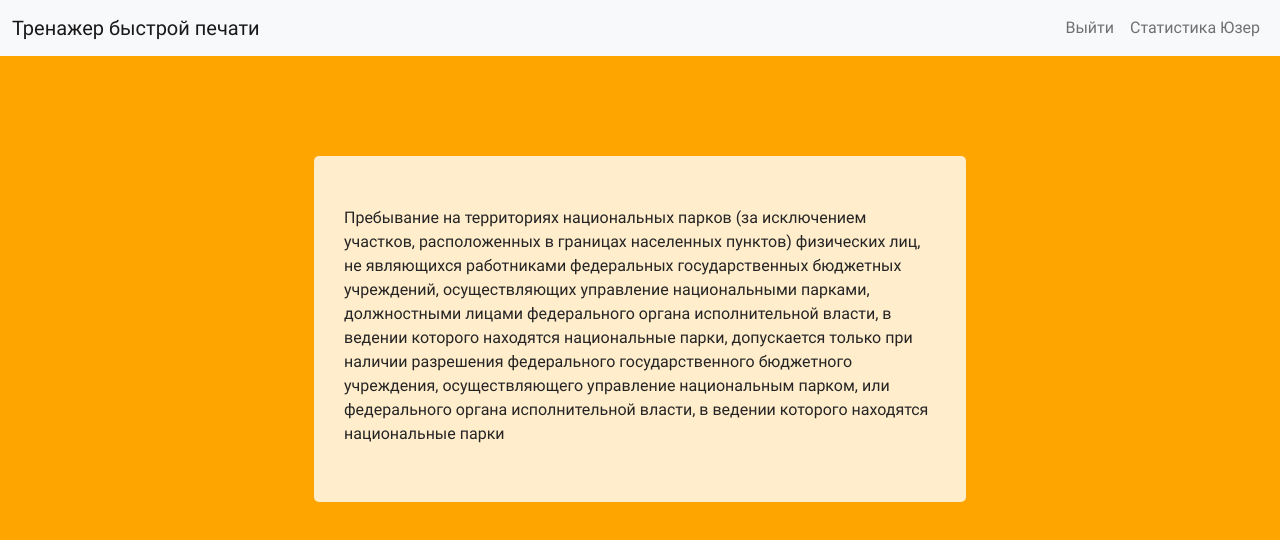
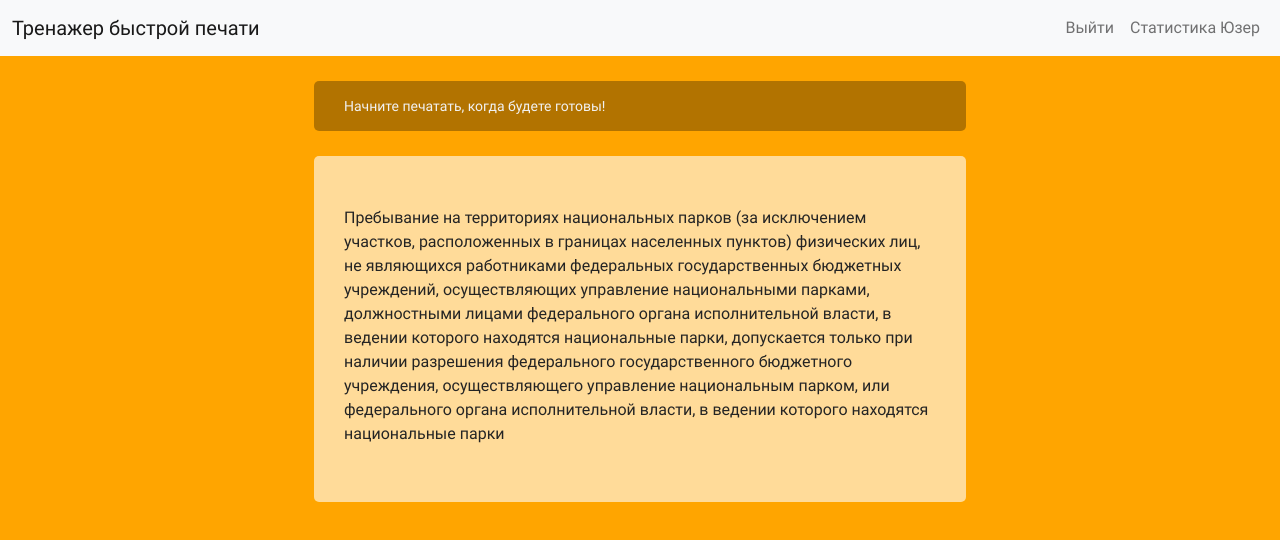
Before and after one commit to anna9grace/speed-typing, a React (Create React App) app: page / in a window 1280 px wide. Shown: the top 540 px of the page. Built offline with nearby package versions, Linux system fonts and the light colour scheme.

Commit message:
add style to message component

```diff
--- a/src/components/main-screen/main-screen.jsx
+++ b/src/components/main-screen/main-screen.jsx
@@ -5,12 +5,14 @@ import TrainingBlock from '../training-block/training-block';
 
 const text = 'Пребывание на территориях национальных парков (за исключением участков, расположенных в границах населенных пунктов) физических лиц, не являющихся работниками федеральных государственных бюджетных учреждений, осуществляющих управление национальными парками, должностными лицами федерального органа исполнительной власти, в ведении которого находятся национальные парки, допускается только при наличии разрешения федерального государственного бюджетного учреждения, осуществляющего управление национальным парком, или федерального органа исполнительной власти, в ведении которого находятся национальные парки';
 
+const message = 'Начните печатать, когда будете готовы!';
+
 function MainScreen(props) {
   return (
     <React.Fragment>
       <PageHeader />
       <main>
-        <Message>Сообщение</Message>
+        <Message>{message}</Message>
         <TrainingBlock>{text}</TrainingBlock>
       </main>
     </React.Fragment>
--- a/src/components/message/message.jsx
+++ b/src/components/message/message.jsx
@@ -1,18 +1,12 @@
 import React from 'react';
 import PropTypes from 'prop-types';
 import classNames from 'classnames';
+import styles from './message.module.scss';
 
-function Message({className, children, title = '', ...attrs}) {
-
-  const classnames = classNames(
-    'row',
-    'justify-content-center',
-    className,
-  );
-
+function Message({children, ...props}) {
   return (
-    <div className={classnames} {...attrs} style={{minHeight: '100px', paddingTop: '25px', paddingBottom: '25px'}}>
-      <div className="col-6 bg-light" style={{display: 'none'}}>
+    <div className={classNames('row', 'justify-content-center', styles.container)}>
+      <div className={classNames('col-6', styles.wrapper)}>
         {children}
       </div>
     </div>
@@ -22,7 +16,6 @@ function Message({className, children, title = '', ...attrs}) {
 Message.propTypes = {
   children: PropTypes.node.isRequired,
   className: PropTypes.string,
-  title: PropTypes.string,
 };
 
 export default Message;
--- /dev/null
+++ b/src/components/message/message.module.scss
@@ -0,0 +1,18 @@
+.container {
+  min-height: 100px;
+  padding-top: 25px;
+  padding-bottom: 25px;
+
+  .wrapper {
+    padding: 10px 30px;
+  }
+}
+
+.wrapper {
+  display: flex;
+  align-items: center;
+  border-radius: 5px;
+  background-color: rgba($color: #000000, $alpha: 0.3);
+  font-size: 14px;
+  color: #f1f1f1;
+}
--- a/src/components/training-block/training-block.module.scss
+++ b/src/components/training-block/training-block.module.scss
@@ -9,5 +9,5 @@
 .wrapper {
   min-height: 300px;
   border-radius: 5px;
-  background-color: rgba($color: #ffffff, $alpha: 0.8);
+  background-color: rgba($color: #ffffff, $alpha: 0.6);
 }
```
